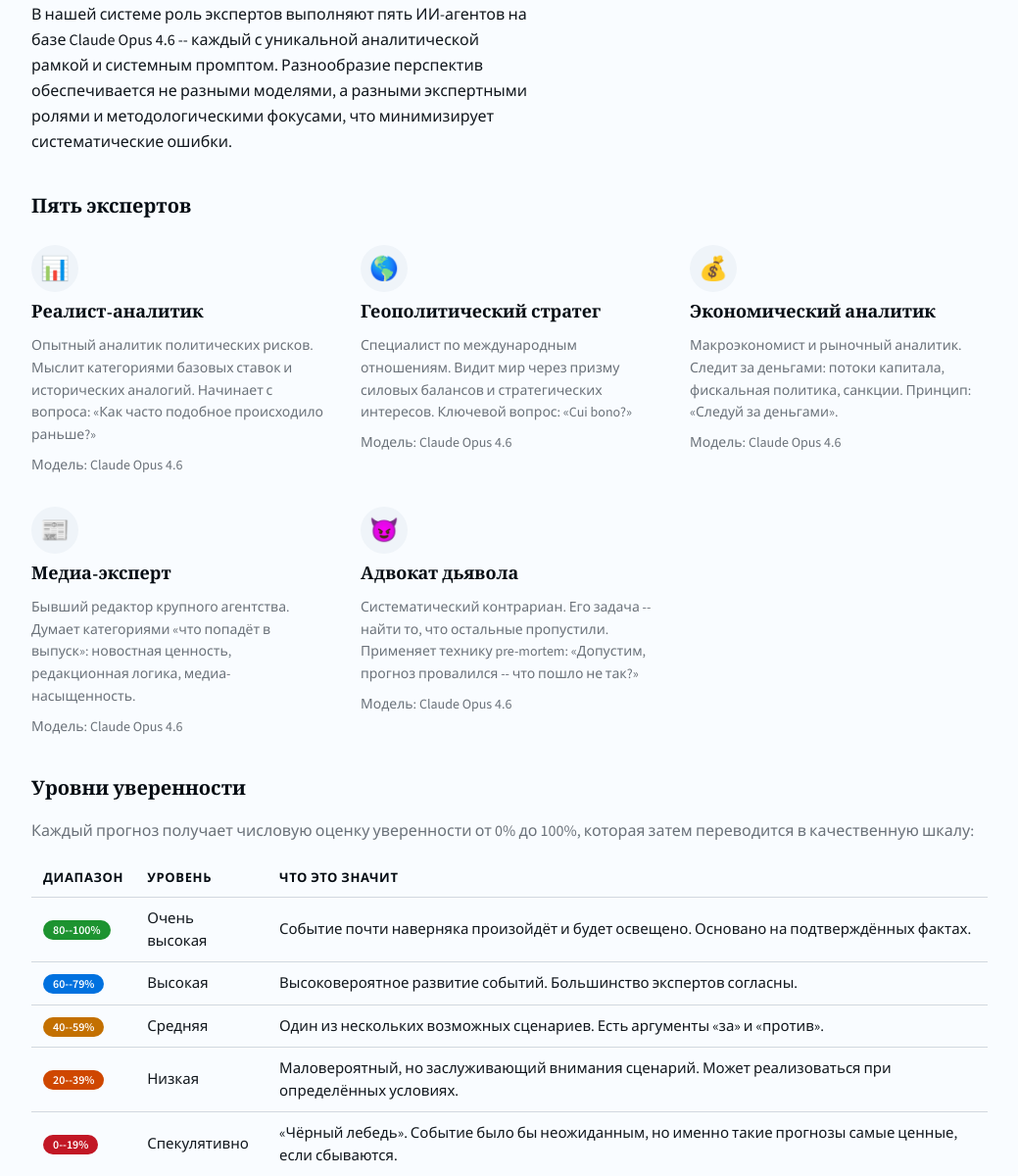
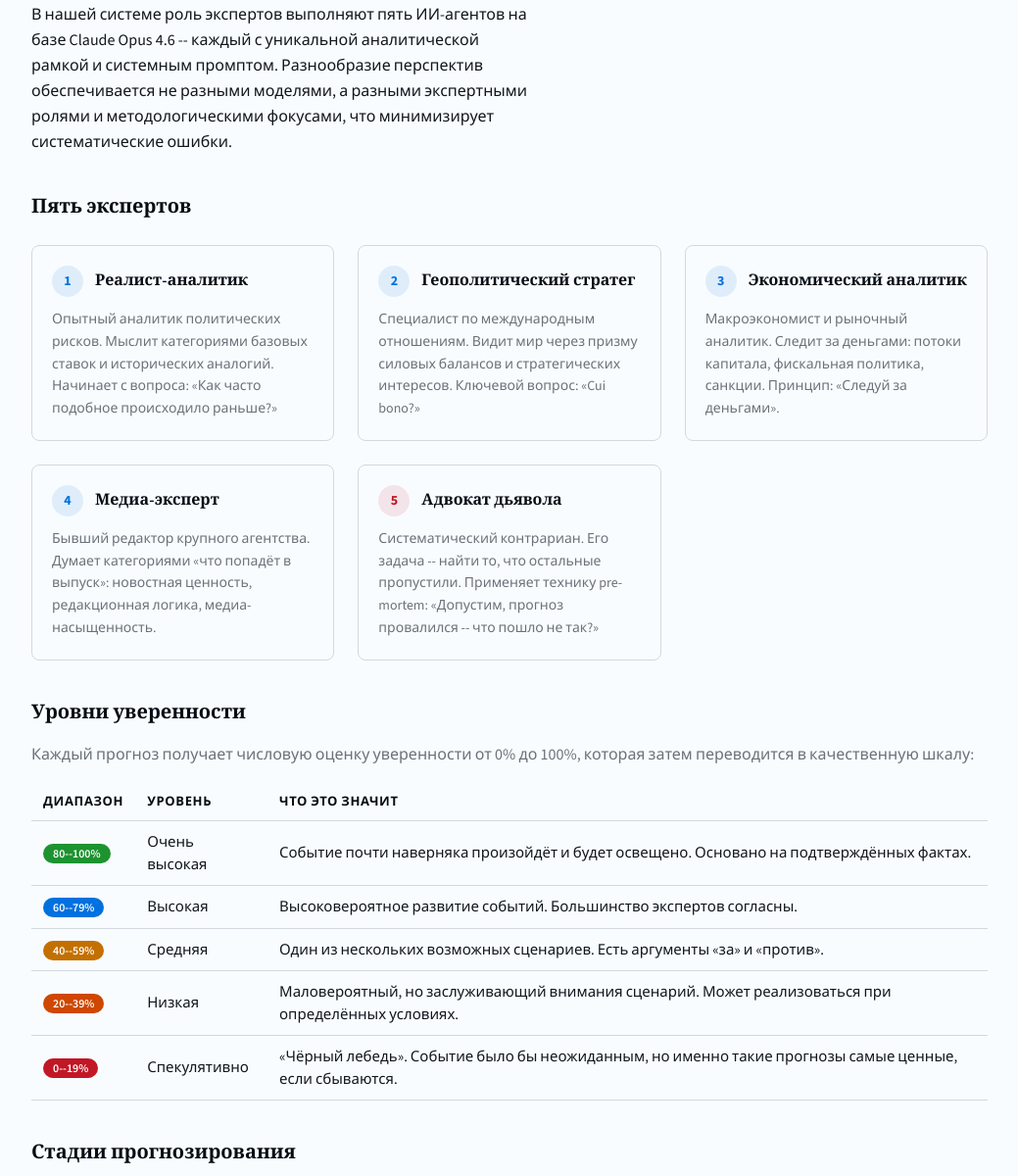
Before and after one commit to Antopkin/delphi-press, a FastAPI app: page /about in a window 1280 px wide. Shown: the part 519-1719 px from the top of the page at 98% size, without its empty margins (120-1159 px from the left). Run offline with FastAPI, Linux system fonts and the light colour scheme; parts of the project's set-up code (start-up, migrations or seed data) failed here and were passed over.

Commit message:
fix(frontend): persona cards redesign + footer SVG sizing
- Replace emoji icons with numbered cards (border, hover, rounded)
- Remove "Модель: Claude Opus 4.6" line from persona cards
- Devil's advocate gets red accent instead of blue
- Fix GitHub SVG icon in footer: constrain to w-4 h-4

Co-Authored-By: Claude Opus 4.6 (1M context) <noreply@anthropic.com>

```diff
--- a/src/web/templates/about.html
+++ b/src/web/templates/about.html
@@ -43,70 +43,65 @@
 <section class="mb-10">
     <h2 class="text-xl mb-6">Пять экспертов</h2>
 
-    <div class="grid grid-cols-1 sm:grid-cols-2 lg:grid-cols-3 gap-8" data-stagger>
-        <div class="flex flex-col gap-2" style="--fn-stagger-i: 0;">
-            <div class="w-12 h-12 flex items-center justify-center bg-surface-1 rounded-full text-2xl">
-                <span aria-hidden="true">&#128202;</span>
+    <div class="grid grid-cols-1 sm:grid-cols-2 lg:grid-cols-3 gap-6" data-stagger>
+        <div class="border border-border rounded-lg p-5 hover:border-primary/40 hover:shadow-sm transition-all duration-normal" style="--fn-stagger-i: 0;">
+            <div class="flex items-center gap-3 mb-3">
+                <span class="flex items-center justify-center w-8 h-8 rounded-full bg-primary/10 text-primary text-sm font-bold">1</span>
+                <h3 class="text-base font-semibold m-0">Реалист-аналитик</h3>
             </div>
-            <h3 class="text-lg m-0">Реалист-аналитик</h3>
-            <p class="text-sm text-text-muted leading-relaxed max-w-[50ch]">
+            <p class="text-sm text-text-muted leading-relaxed">
                 Опытный аналитик политических рисков. Мыслит категориями
                 базовых ставок и исторических аналогий. Начинает с вопроса:
                 &laquo;Как часто подобное происходило раньше?&raquo;
             </p>
-            <small class="text-text-muted">Модель: Claude Opus 4.6</small>
         </div>
 
-        <div class="flex flex-col gap-2" style="--fn-stagger-i: 1;">
-            <div class="w-12 h-12 flex items-center justify-center bg-surface-1 rounded-full text-2xl">
-                <span aria-hidden="true">&#127758;</span>
+        <div class="border border-border rounded-lg p-5 hover:border-primary/40 hover:shadow-sm transition-all duration-normal" style="--fn-stagger-i: 1;">
+            <div class="flex items-center gap-3 mb-3">
+                <span class="flex items-center justify-center w-8 h-8 rounded-full bg-primary/10 text-primary text-sm font-bold">2</span>
+                <h3 class="text-base font-semibold m-0">Геополитический стратег</h3>
             </div>
-            <h3 class="text-lg m-0">Геополитический стратег</h3>
-            <p class="text-sm text-text-muted leading-relaxed max-w-[50ch]">
+            <p class="text-sm text-text-muted leading-relaxed">
                 Специалист по международным отношениям. Видит мир через
                 призму силовых балансов и стратегических интересов.
                 Ключевой вопрос: &laquo;Cui bono?&raquo;
             </p>
-            <small class="text-text-muted">Модель: Claude Opus 4.6</small>
         </div>
 
-        <div class="flex flex-col gap-2" style="--fn-stagger-i: 2;">
-            <div class="w-12 h-12 flex items-center justify-center bg-surface-1 rounded-full text-2xl">
-                <span aria-hidden="true">&#128176;</span>
+        <div class="border border-border rounded-lg p-5 hover:border-primary/40 hover:shadow-sm transition-all duration-normal" style="--fn-stagger-i: 2;">
+            <div class="flex items-center gap-3 mb-3">
+                <span class="flex items-center justify-center w-8 h-8 rounded-full bg-primary/10 text-primary text-sm font-bold">3</span>
+                <h3 class="text-base font-semibold m-0">Экономический аналитик</h3>
             </div>
-            <h3 class="text-lg m-0">Экономический аналитик</h3>
-            <p class="text-sm text-text-muted leading-relaxed max-w-[50ch]">
+            <p class="text-sm text-text-muted leading-relaxed">
                 Макроэкономист и рыночный аналитик. Следит за деньгами:
                 потоки капитала, фискальная политика, санкции. Принцип:
                 &laquo;Следуй за деньгами&raquo;.
             </p>
-            <small class="text-text-muted">Модель: Claude Opus 4.6</small>
         </div>
 
-        <div class="flex flex-col gap-2" style="--fn-stagger-i: 3;">
-            <div class="w-12 h-12 flex items-center justify-center bg-surface-1 rounded-full text-2xl">
-                <span aria-hidden="true">&#128240;</span>
+        <div class="border border-border rounded-lg p-5 hover:border-primary/40 hover:shadow-sm transition-all duration-normal sm:col-span-1 lg:col-start-1" style="--fn-stagger-i: 3;">
+            <div class="flex items-center gap-3 mb-3">
+                <span class="flex items-center justify-center w-8 h-8 rounded-full bg-primary/10 text-primary text-sm font-bold">4</span>
+                <h3 class="text-base font-semibold m-0">Медиа-эксперт</h3>
             </div>
-            <h3 class="text-lg m-0">Медиа-эксперт</h3>
-            <p class="text-sm text-text-muted leading-relaxed max-w-[50ch]">
+            <p class="text-sm text-text-muted leading-relaxed">
                 Бывший редактор крупного агентства. Думает категориями
                 &laquo;что попадёт в выпуск&raquo;: новостная ценность,
                 редакционная логика, медиа-насыщенность.
             </p>
-            <small class="text-text-muted">Модель: Claude Opus 4.6</small>
         </div>
 
-        <div class="flex flex-col gap-2" style="--fn-stagger-i: 4;">
-            <div class="w-12 h-12 flex items-center justify-center bg-surface-1 rounded-full text-2xl">
-                <span aria-hidden="true">&#128520;</span>
+        <div class="border border-border rounded-lg p-5 hover:border-primary/40 hover:shadow-sm transition-all duration-normal" style="--fn-stagger-i: 4;">
+            <div class="flex items-center gap-3 mb-3">
+                <span class="flex items-center justify-center w-8 h-8 rounded-full bg-confidence-speculative/10 text-confidence-speculative text-sm font-bold">5</span>
+                <h3 class="text-base font-semibold m-0">Адвокат дьявола</h3>
             </div>
-            <h3 class="text-lg m-0">Адвокат дьявола</h3>
-            <p class="text-sm text-text-muted leading-relaxed max-w-[50ch]">
+            <p class="text-sm text-text-muted leading-relaxed">
                 Систематический контрариан. Его задача -- найти то,
                 что остальные пропустили. Применяет технику pre-mortem:
                 &laquo;Допустим, прогноз провалился -- что пошло не так?&raquo;
             </p>
-            <small class="text-text-muted">Модель: Claude Opus 4.6</small>
         </div>
     </div>
 </section>
--- a/src/web/templates/base.html
+++ b/src/web/templates/base.html
@@ -72,7 +72,7 @@
             <small class="text-right">
                 Powered by AI &middot;
                 <a href="https://github.com/Antopkin/delphi-press" target="_blank" rel="noopener noreferrer" class="inline-flex items-center gap-1 no-underline hover:text-primary">
-                    <svg xmlns="http://www.w3.org/2000/svg" width="16" height="16" fill="currentColor" viewBox="0 0 16 16" class="align-text-bottom">
+                    <svg xmlns="http://www.w3.org/2000/svg" width="16" height="16" fill="currentColor" viewBox="0 0 16 16" class="w-4 h-4 shrink-0">
                         <path d="M8 0C3.58 0 0 3.58 0 8c0 3.54 2.29 6.53 5.47 7.59.4.07.55-.17.55-.38 0-.19-.01-.82-.01-1.49-2.01.37-2.53-.49-2.69-.94-.09-.23-.48-.94-.82-1.13-.28-.15-.68-.52-.01-.53.63-.01 1.08.58 1.23.82.72 1.21 1.87.87 2.33.66.07-.52.28-.87.51-1.07-1.78-.2-3.64-.89-3.64-3.95 0-.87.31-1.59.82-2.15-.08-.2-.36-1.02.08-2.12 0 0 .67-.21 2.2.82.64-.18 1.32-.27 2-.27s1.36.09 2 .27c1.53-1.04 2.2-.82 2.2-.82.44 1.1.16 1.92.08 2.12.51.56.82 1.27.82 2.15 0 3.07-1.87 3.75-3.65 3.95.29.25.54.73.54 1.48 0 1.07-.01 1.93-.01 2.2 0 .21.15.46.55.38A8.01 8.01 0 0 0 16 8c0-4.42-3.58-8-8-8z"/>
                     </svg>GitHub
                 </a>
```
Also changed, not shown: src/web/static/css/tailwind.css.
